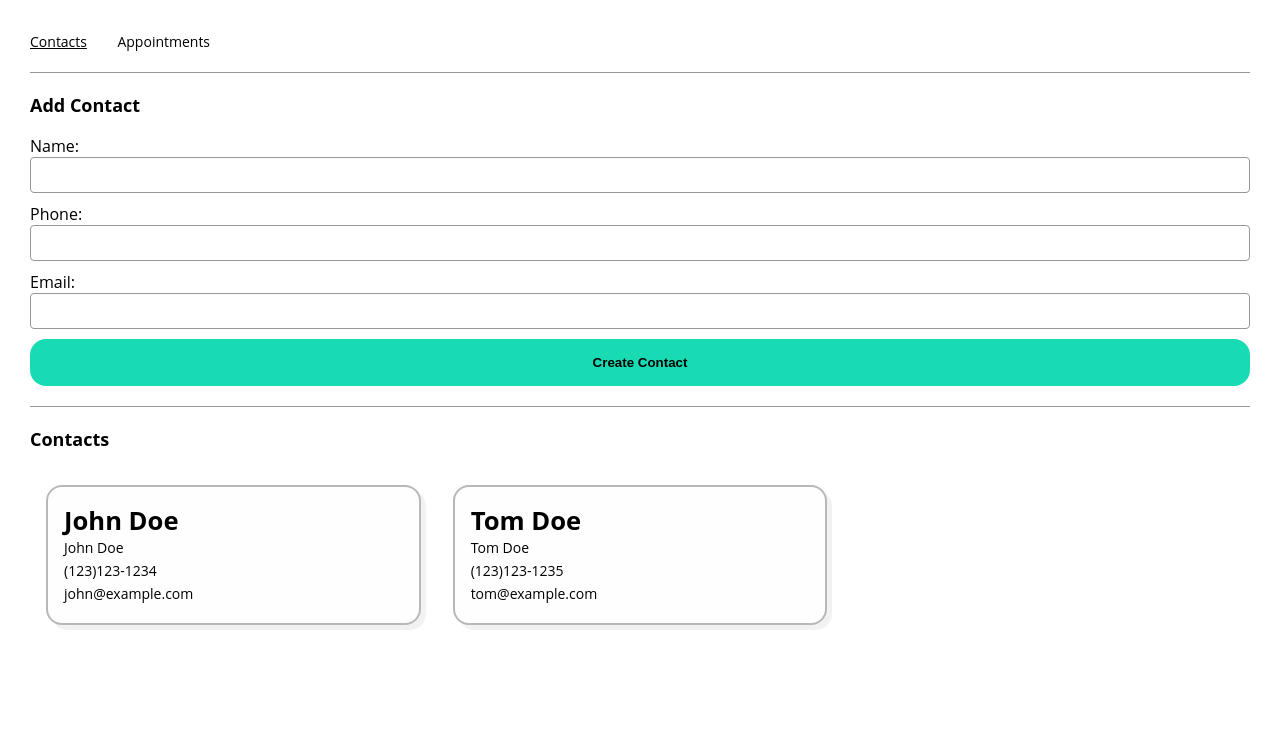
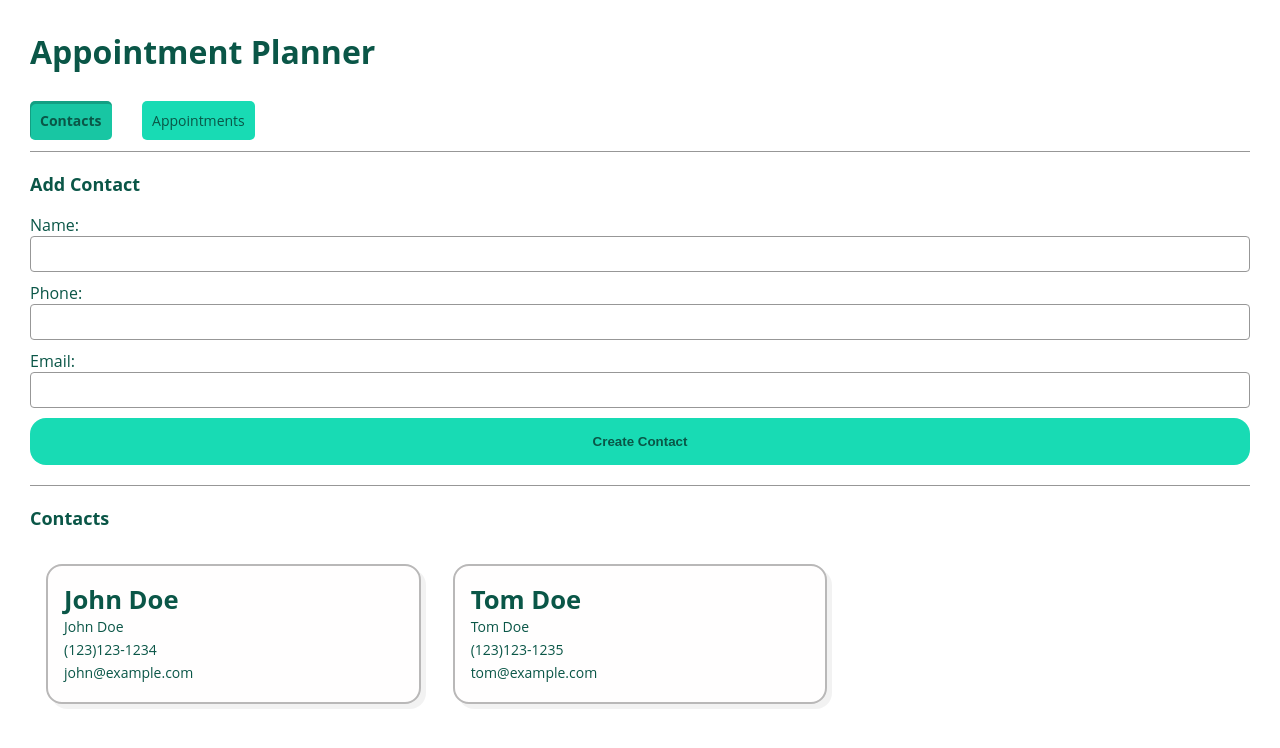
Before and after one commit to lyzboy/appointment-planner, a React (Create React App) app: page /contacts in a window 1280 px wide. Shown: the top 748 px of the page. Built offline with nearby package versions, Linux system fonts and the light colour scheme.

Commit message:
Update index.css and Root.js

```diff
--- a/public/index.css
+++ b/public/index.css
@@ -2,6 +2,7 @@
     margin: 0;
     padding: 0;
     box-sizing: border-box;
+    color: rgb(10, 86, 71);
 }
 
 #root {
@@ -13,17 +14,33 @@ nav > a {
     font-style: normal;
     font-weight: normal;
     font-size: 14px;
-    color: #000000;
+    /* color: #000000; */
     margin-right: 30.5px;
     text-decoration-line: none;
+
+    padding: 10px;
+    border: none;
+    background-color: rgb(24, 219, 180);
+    border-radius: 5px;
+    transition: all 0.1s ease-out;
+}
+
+nav > a:hover {
+    background-color: rgb(24, 219, 180);
+    cursor: pointer;
+    transform: translateY(-3px);
+    box-shadow: 1px 3px rgba(0, 0, 0, 0.2);
 }
 
 nav > a.active {
-    text-decoration-line: underline;
+    font-weight: 700;
+    background-color: rgb(24, 198, 163);
+    transform: translateY(3px);
+    box-shadow: inset 1px 3px rgba(0, 0, 0, 0.2);
 }
 
 nav {
-    padding-bottom: 20px;
+    padding: 20px 0;
     border-bottom: 1px solid #979797;
     margin-bottom: 20px;
 }
@@ -31,12 +48,13 @@ nav {
 h2 {
     font-weight: bold;
     font-size: 18px;
-    color: #000000;
+    color: rgb(10, 86, 71);
     margin: 0;
     margin-bottom: 18px;
 }
 
-section {
+h1 {
+    margin-bottom: 1rem;
 }
 
 hr {
--- a/src/components/root/Root.js
+++ b/src/components/root/Root.js
@@ -1,25 +1,21 @@
-import {  Outlet, NavLink } from "react-router-dom";
+import { Outlet, NavLink } from "react-router-dom";
 
 export const ROUTES = {
     CONTACTS: "/contacts",
     APPOINTMENTS: "/appointments",
-  };
+};
 
 function Root() {
     return (
         <>
+            <h1>Appointment Planner</h1>
             <nav>
-                <NavLink to={ROUTES.CONTACTS} >
-                Contacts
-                </NavLink>
-                <NavLink to={ROUTES.APPOINTMENTS} >
-                Appointments
-                </NavLink>
+                <NavLink to={ROUTES.CONTACTS}>Contacts</NavLink>
+                <NavLink to={ROUTES.APPOINTMENTS}>Appointments</NavLink>
             </nav>
-            <Outlet/>
-      </>
+            <Outlet />
+        </>
     );
-
 }
 
 export default Root;
```
